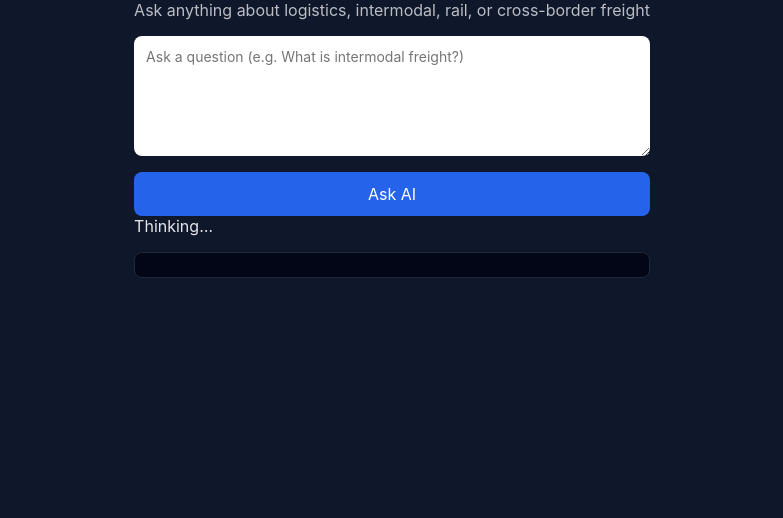
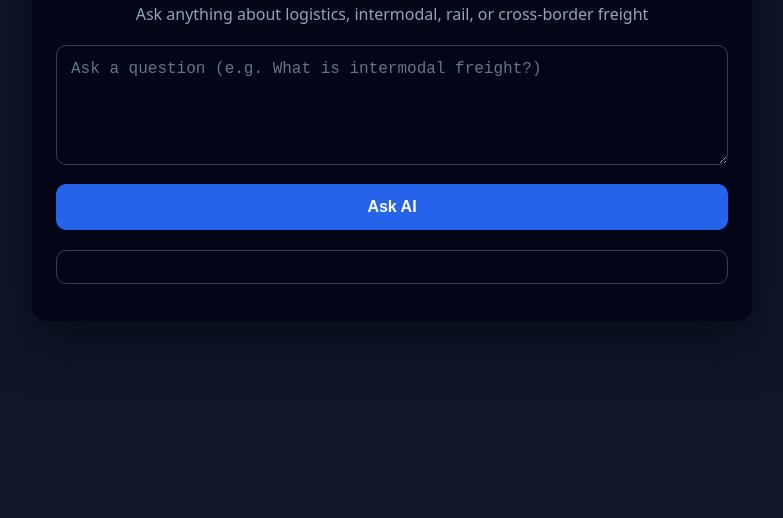
Before and after one commit to rsaldana74-jpg/crossdock-ai-api, a website: page public/index.html in a window 1280 px wide. Shown: the part 282-800 px from the top of the page, without its empty margins (248-1031 px from the left). Drawn offline with Linux system fonts and the light colour scheme.

Commit message:
Add UI for Crossdock AI API

```diff
--- a/public/styles.css
+++ b/public/styles.css
@@ -1,57 +1,64 @@
 * {
   box-sizing: border-box;
-  font-family: -apple-system, BlinkMacSystemFont, "Segoe UI", Roboto, sans-serif;
 }
 
 body {
   margin: 0;
+  font-family: system-ui, -apple-system, BlinkMacSystemFont, sans-serif;
   background: #0f172a;
   color: #e5e7eb;
   min-height: 100vh;
   display: flex;
+  align-items: center;
   justify-content: center;
-  align-items: center;
 }
 
-.app {
+.container {
   width: 100%;
-  max-width: 600px;
+  max-width: 720px;
+  padding: 24px;
   background: #020617;
-  padding: 24px;
-  border-radius: 12px;
-  box-shadow: 0 20px 40px rgba(0, 0, 0, 0.5);
+  border-radius: 14px;
+  box-shadow: 0 20px 50px rgba(0, 0, 0, 0.5);
 }
 
 h1 {
-  margin: 0 0 8px;
+  margin-top: 0;
   text-align: center;
 }
 
 .subtitle {
   text-align: center;
-  opacity: 0.8;
-  margin-bottom: 16px;
+  color: #94a3b8;
+  margin-bottom: 20px;
 }
 
 textarea {
   width: 100%;
   min-height: 120px;
-  padding: 12px;
-  border-radius: 8px;
-  border: none;
+  padding: 14px;
+  border-radius: 10px;
+  border: 1px solid #334155;
+  background: #020617;
+  color: #e5e7eb;
   resize: vertical;
-  font-size: 14px;
-  margin-bottom: 12px;
+  font-size: 16px;
+}
+
+textarea::placeholder {
+  color: #64748b;
 }
 
 button {
+  margin-top: 14px;
   width: 100%;
-  padding: 12px;
-  border-radius: 8px;
+  padding: 14px;
   border: none;
+  border-radius: 10px;
   background: #2563eb;
   color: white;
   font-size: 16px;
+  font-weight: 600;
   cursor: pointer;
 }
 
@@ -59,12 +66,22 @@ button:hover {
   background: #1d4ed8;
 }
 
-pre {
-  margin-top: 16px;
+.loading {
+  margin-top: 14px;
+  color: #38bdf8;
+  text-align: center;
+}
+
+.hidden {
+  display: none;
+}
+
+.answer {
+  margin-top: 20px;
+  padding: 16px;
   background: #020617;
-  border: 1px solid #1e293b;
-  padding: 12px;
-  border-radius: 8px;
+  border: 1px solid #334155;
+  border-radius: 10px;
   white-space: pre-wrap;
-  font-size: 14px;
+  line-height: 1.6;
 }
```
